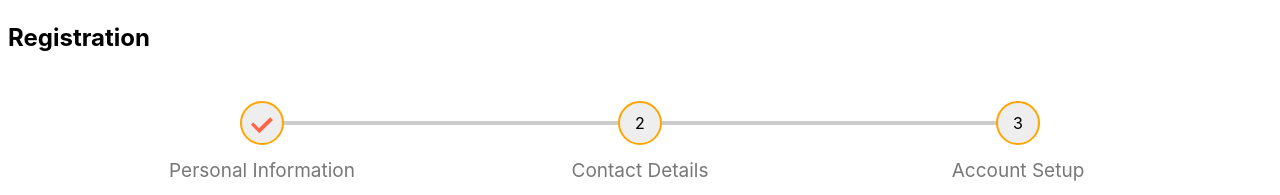
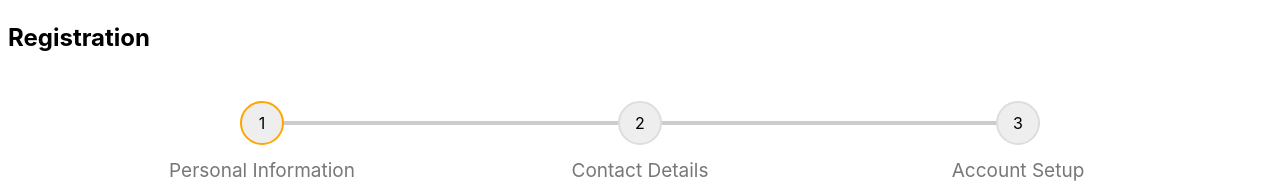
Before and after one commit to ramachandrapetla/auth-app, a React (Vite) app: page / in a window 1280 px wide. Shown: the top 195 px of the page. Built offline with nearby package versions, Linux system fonts and the light colour scheme.

Commit message:
update step style UI

```diff
--- a/src/components/registration/ProgressBar.jsx
+++ b/src/components/registration/ProgressBar.jsx
@@ -14,8 +14,8 @@ const ProgressBar = ({steps, active}) => {
                     steps.map((step, idx) => {
                         return (
                             <StepWrapper key={idx}>
-                                <StepStyle step={step.stepNumber} active={active}>
-                                    {step.stepNumber > active ? <div>{step.stepNumber}</div> : <CheckMark>L</CheckMark>}
+                                <StepStyle $step={step.stepNumber} $active={active}>
+                                    {step.stepNumber >= active ? <div>{step.stepNumber}</div> : <CheckMark>L</CheckMark>}
                                 </StepStyle>
                                 <StepLabelContainer>
                                     <StepLabel>{step.label}</StepLabel>
--- a/src/components/registration/ProgressBar.styled.js
+++ b/src/components/registration/ProgressBar.styled.js
@@ -45,7 +45,7 @@ export const StepStyle = styled.div`
     height: 40px;
     border-radius: 50%;
     background-color: #eee;
-    border: 2px solid ${props => props.step > props.activeStep ? "#ddd" : "orange"};
+    border: 2px solid ${props => props.$step > props.$active ? "#ddd" : "orange"};
     display: flex;
     justify-content: center;
     align-items: center;
```
